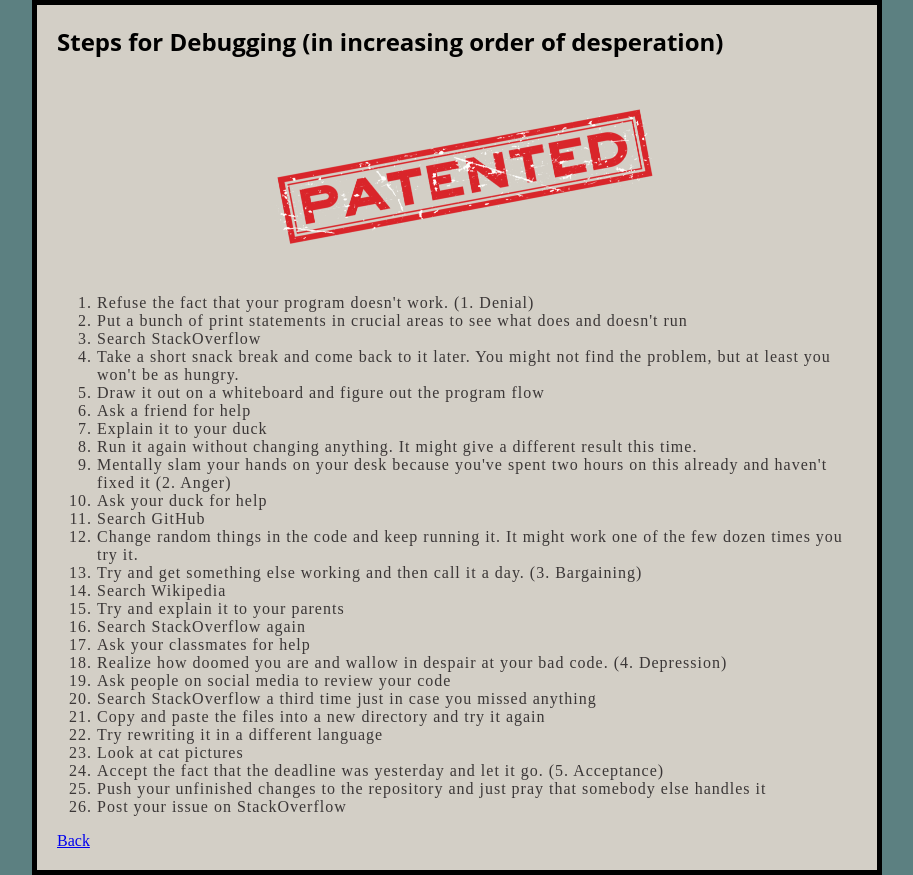
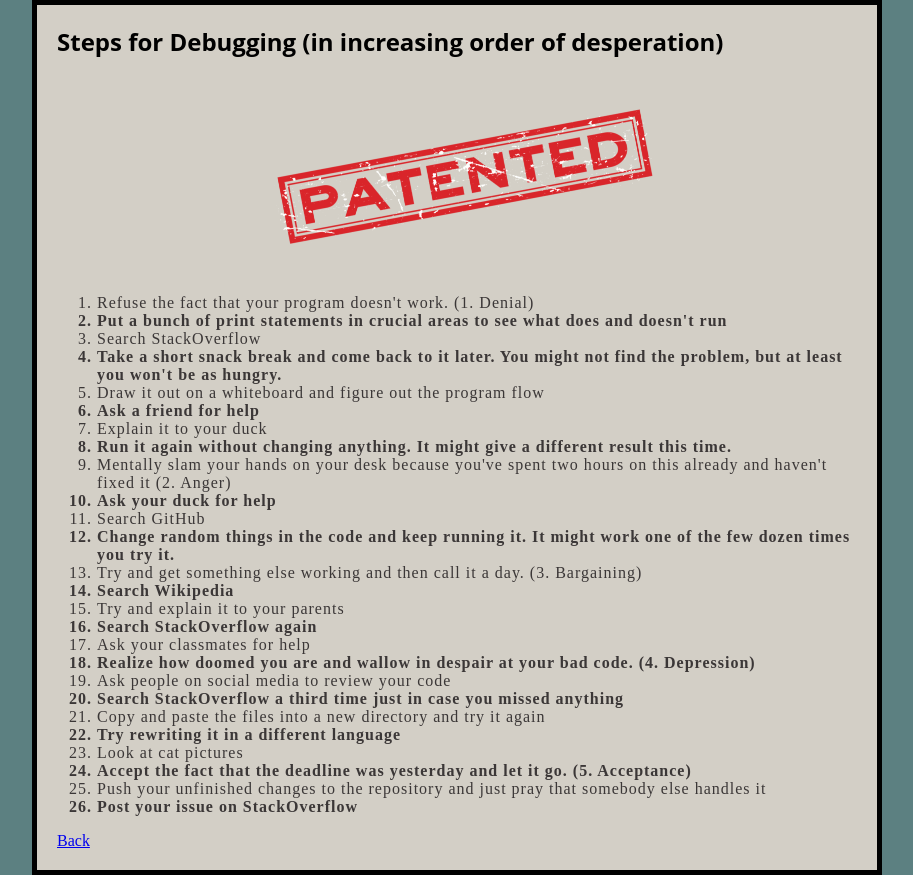
Before and after one commit to liu-kevin1/Lab1, a plain HTML site: page coding_tips/debugging.html in a window 1280 px wide. Shown: the whole page, without its empty margins (183-1096 px from the left). Drawn offline with Linux system fonts and the light colour scheme.

Commit message:
edited debugging.html

```diff
--- a/coding_tips/debugging.html
+++ b/coding_tips/debugging.html
@@ -18,81 +18,81 @@
         <li>
             Refuse the fact that your program doesn't work. (1. Denial)
         </li>
-        <li>
+        <b><li>
             Put a bunch of print statements in crucial areas to see what does and doesn't run
-        </li>
+        </li></b>
         <li>
             Search StackOverflow
         </li>
-        <li>
+        <b><li>
             Take a short snack break and come back to it later. You might not find the problem, but at least you won't be as hungry.
-        </li>
+        </li></b>
         <li>
             Draw it out on a whiteboard and figure out the program flow
         </li>
-        <li>
+        <b><li>
             Ask a friend for help
-        </li>
+        </li></b>
         <li>
             Explain it to your duck
         </li>
-        <li>
+        <b><li>
             Run it again without changing anything. It might give a different result this time.
-        </li>
+        </li></b>
         <li>
             Mentally slam your hands on your desk because you've spent two hours on this already and haven't fixed it (2. Anger)
         </li>
-        <li>
+        <b><li>
             Ask your duck for help
-        </li>
+        </li></b>
         <li>
             Search GitHub
         </li>
-        <li>
+        <b><li>
             Change random things in the code and keep running it. It might work one of the few dozen times you try it.
-        </li>
+        </li></b>
         <li>
             Try and get something else working and then call it a day. (3. Bargaining)
         </li>
-        <li>
+        <b><li>
             Search Wikipedia
-        </li>
+        </li></b>
         <li>
             Try and explain it to your parents
         </li>
-        <li>
+        <b><li>
             Search StackOverflow again
-        </li>
+        </li></b>
         <li>
             Ask your classmates for help
         </li>
-        <li>
+        <b><li>
             Realize how doomed you are and wallow in despair at your bad code. (4. Depression)
-        </li>
+        </li></b>
         <li>
             Ask people on social media to review your code
         </li>
-        <li>
+        <b><li>
             Search StackOverflow a third time just in case you missed anything
-        </li>
+        </li></b>
         <li>
             Copy and paste the files into a new directory and try it again
         </li>
-        <li>
+        <b><li>
             Try rewriting it in a different language
-        </li>
+        </li></b>
         <li>
             Look at cat pictures
         </li>
-        <li>
+        <b><li>
             Accept the fact that the deadline was yesterday and let it go. (5. Acceptance)
-        </li>
+        </li></b>
         <li>
             Push your unfinished changes to the repository and just pray that somebody else handles it
         </li>
-        <li>
+        <b><li>
             Post your issue on StackOverflow
-        </li>
+        </li></b>
     </ol>
 
     <a href="main.html">Back</a>
```
Also changed, not shown: coding_tips/main.html (+2 -0 lines), index.html (+10 -0 lines).
